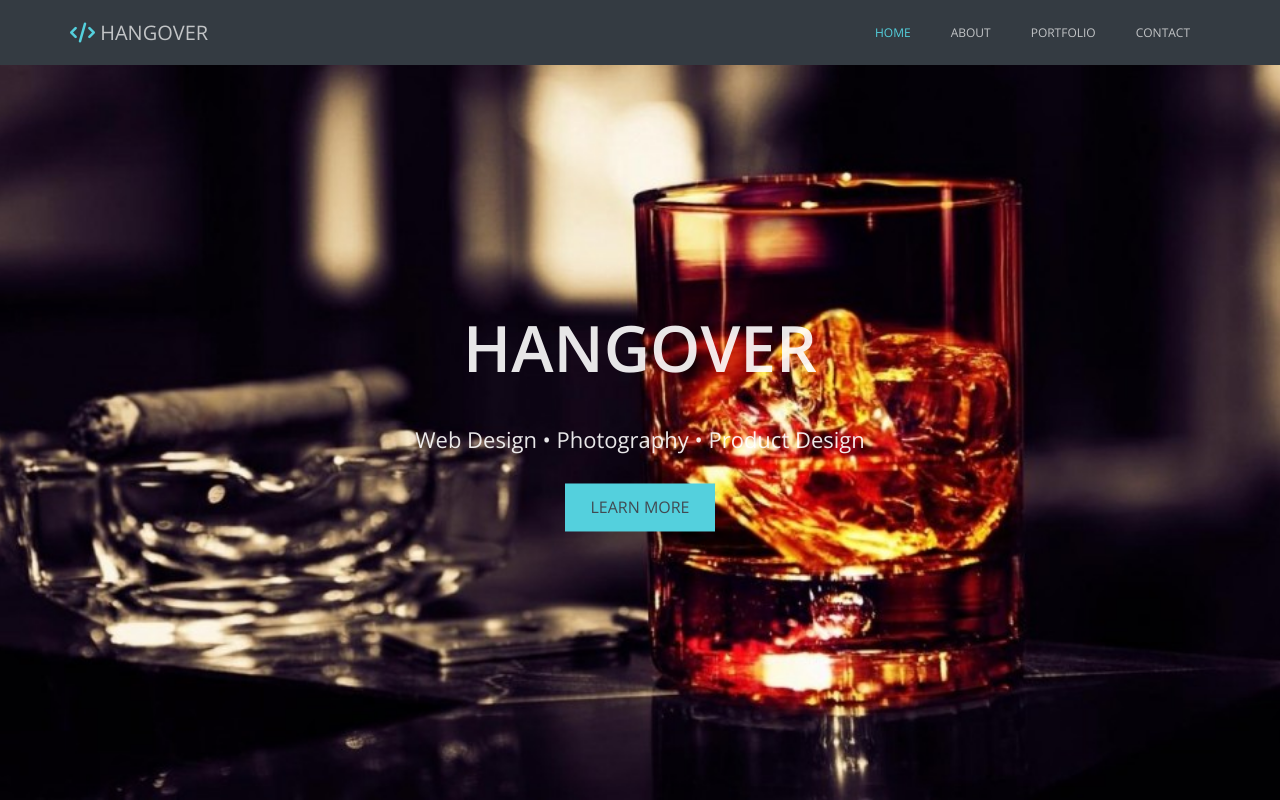
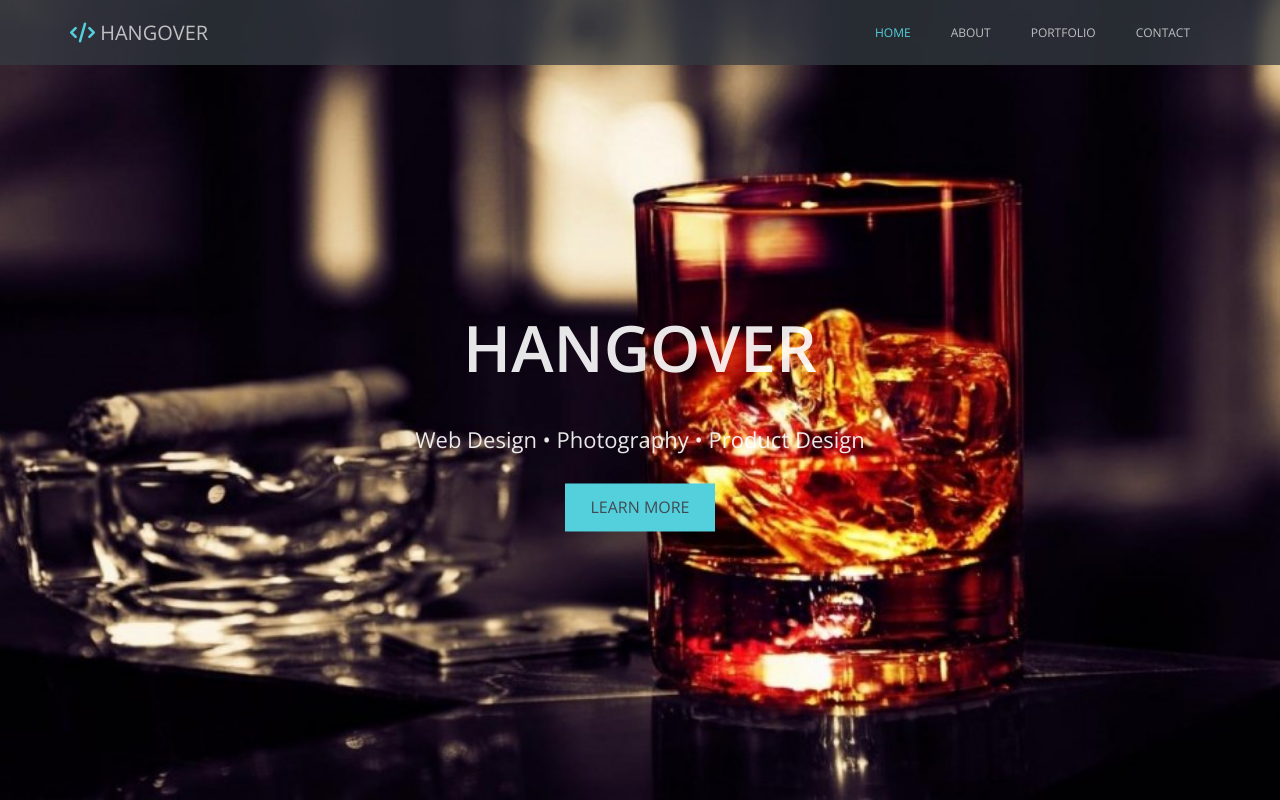
Before and after one commit to Cisco1cisco/Hangover-Template, a plain HTML site: page index.html in a window 1280 px wide. Shown: the top 800 px of the page. Drawn offline with nearby package versions, Linux system fonts and the light colour scheme.

Commit message:
Fixed the Colors for Header

```diff
--- a/css/main.css
+++ b/css/main.css
@@ -97,7 +97,7 @@ h2.main-title::after {
 header {
     position: fixed;
     width: 100%;
-    background-color: var(--alt-color, #343b42);
+    background-color: rgb(52 59 66 / 75%);
     z-index: 9;
 }
 
@@ -144,6 +144,7 @@ header nav ul {
         top: 100%;
         width: 100%;
         flex-direction: column;
+        background-color: rgb(52 59 66 / 75%);
     }
 }
 
```
